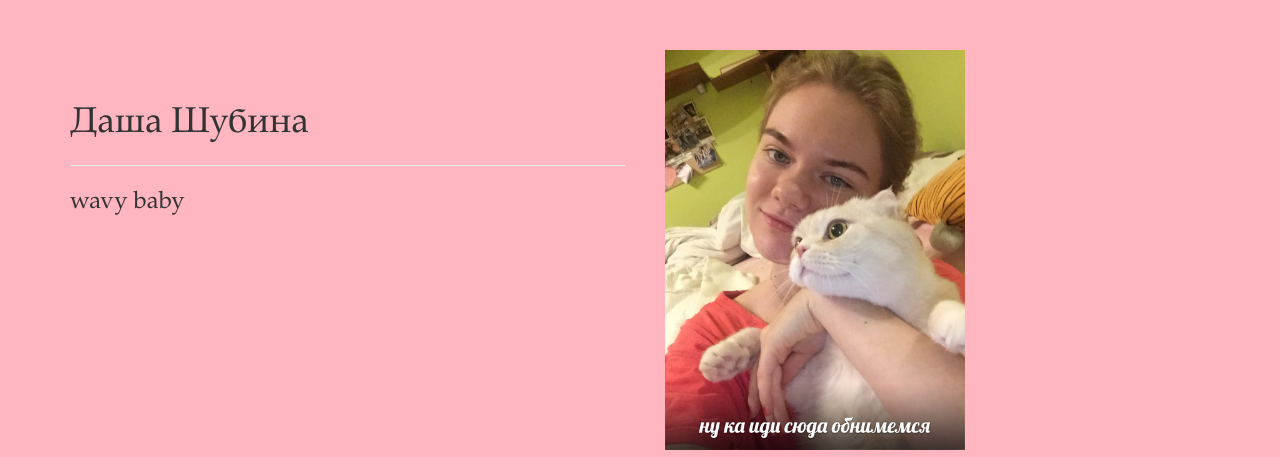
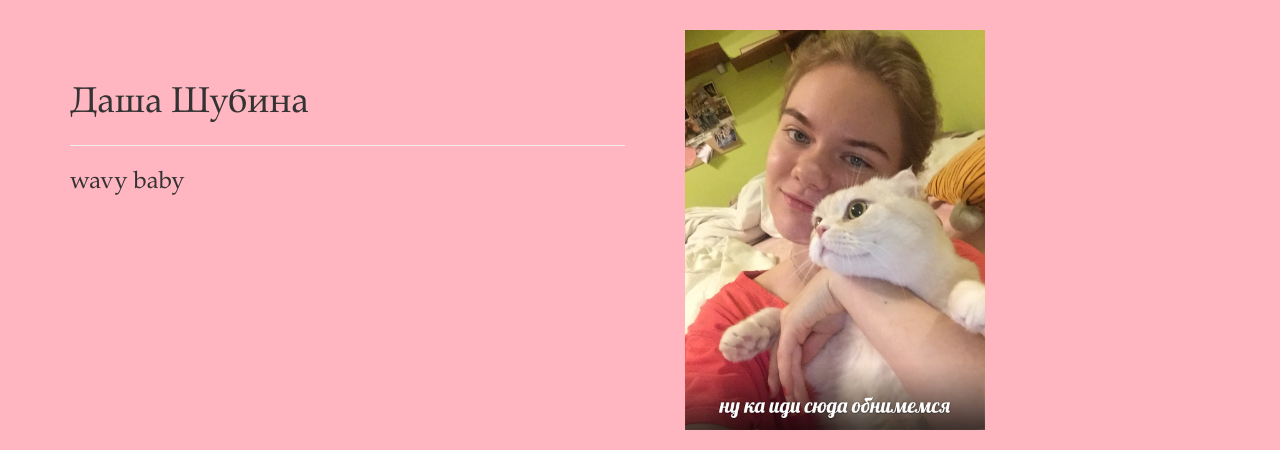
Before and after one commit to wavybbyvaw/wavybbyvaw.github.io, a plain HTML site: page index.html in a window 1280 px wide. Shown: the top 457 px of the page. Drawn offline with nearby package versions, Linux system fonts and the light colour scheme.

Commit message:
Add files via upload

```diff
--- a/index.html
+++ b/index.html
@@ -10,7 +10,7 @@
     	<link href="https://maxcdn.bootstrapcdn.com/bootstrap/3.3.7/css/bootstrap.min.css" rel="stylesheet" media="screen">
 	</head>
 	<body>
-		<header style="background-color:LIGHTPINK; padding-top:40px; ">
+		<header style="background-color:LIGHTPINK; padding-top:20px; ">
 			<div class="container">
 				<div class="row">
 					<div class="col-md-6">
@@ -20,7 +20,7 @@
 						<p><font face="Garamond" size="5">wavy baby</font></p>
 	                </div>
 					<div class="col-md-6">
-        	            <img src="newfolder/WXGXqqfzbI4.jpg" title="с самым любимым котом" alt="" style="height:400px; margin:10px 10px 10px 10px; " >
+        	            <img src="newfolder/WXGXqqfzbI4.jpg" title="с самым любимым котом" alt="" style="height:400px; margin:10px 10px 20px 30px; " >
 					</div>
 	            </div>
 			</div>
```
